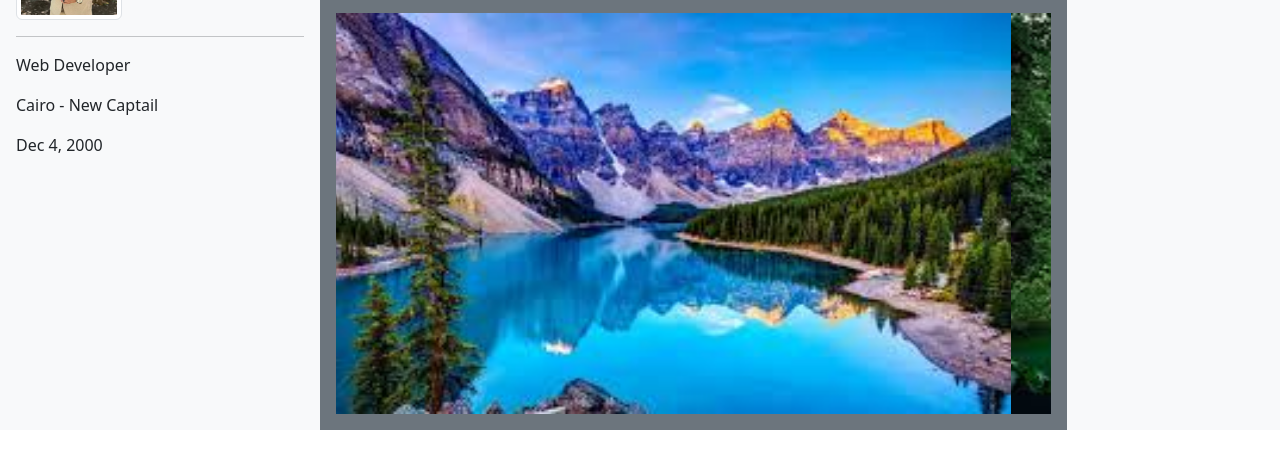
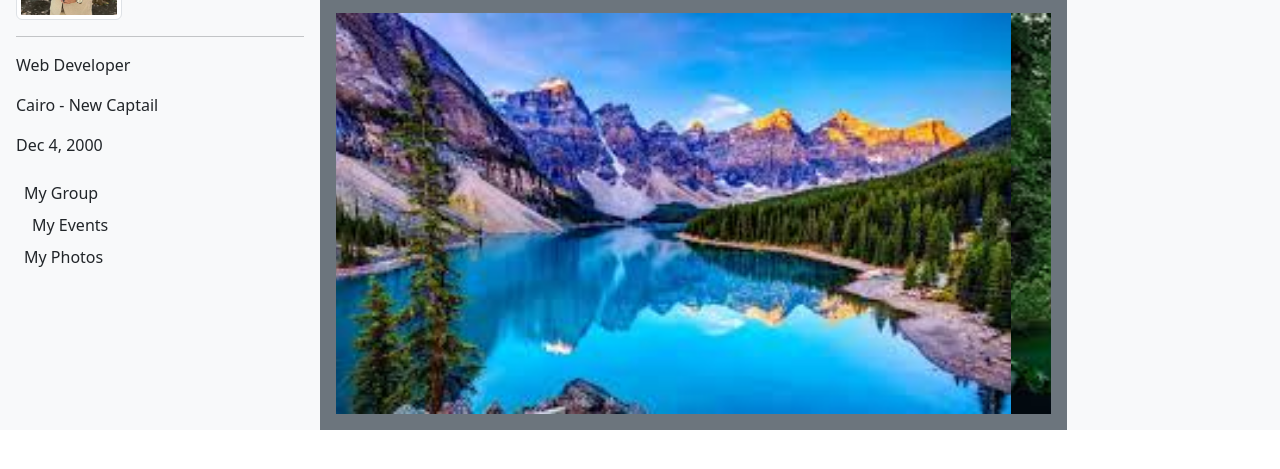
Before and after one commit to mahmoudali-ops/Media-Site, a plain HTML site: page index.html in a window 1280 px wide. Shown: the part 235-704 px from the top of the page. Drawn offline with Linux system fonts and the light colour scheme.

Commit message:
adding index file with new div in righ side

```diff
--- a/index.html
+++ b/index.html
@@ -59,6 +59,22 @@
                  <p><i class=""></i> Dec 4, 2000</p>
                 </div>
               </div>
+              <div class="profile-card  mt-4">
+                <ul class="list-unstyled d-flex flex-column gap-2">
+                    <li class="d-flex align-items-center">
+                        <i class="fa-solid fa-users text-primary me-2"></i>
+                        <a href="#" class="text-decoration-none text-dark">My Group</a>
+                    </li>
+                    <li class="d-flex align-items-center">
+                        <i class="fa-solid fa-calendar-check text-primary me-3"></i>
+                        <a href="#" class="text-decoration-none text-dark">My Events</a>
+                    </li>
+                    <li class="d-flex align-items-center">
+                        <i class="fa-solid fa-images text-primary me-2"></i>
+                        <a href="#" class="text-decoration-none text-dark">My Photos</a>
+                    </li>
+                </ul>
+            </div>
 
 
 
```
